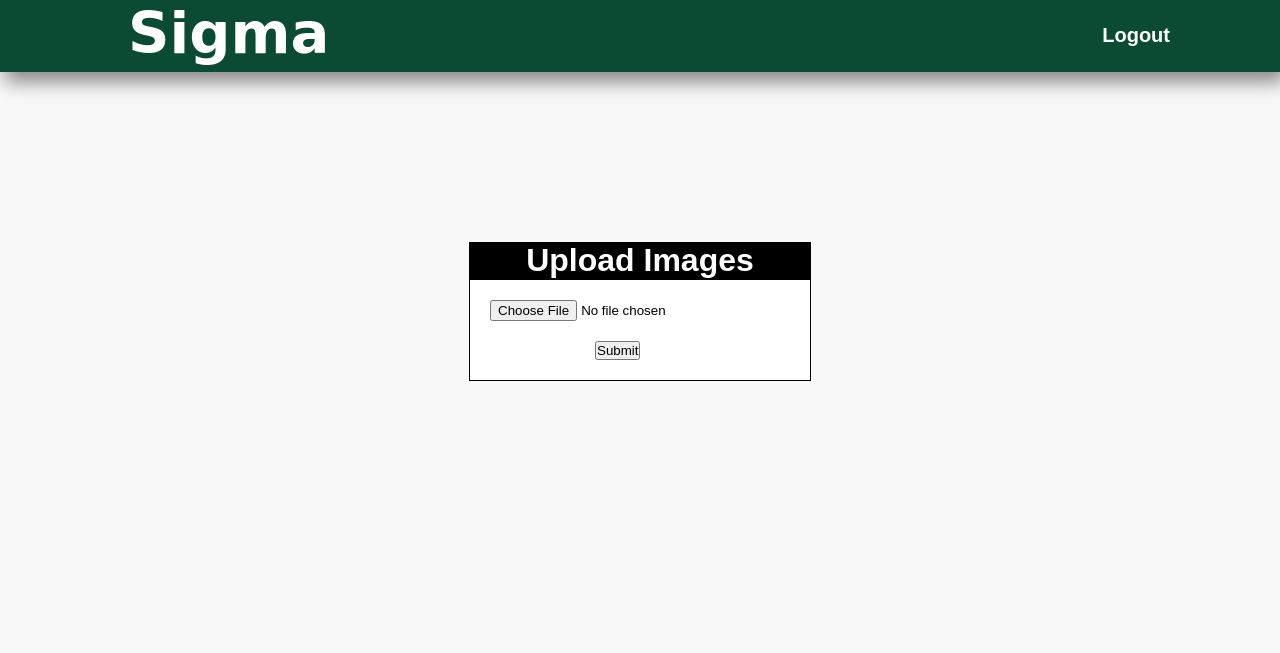
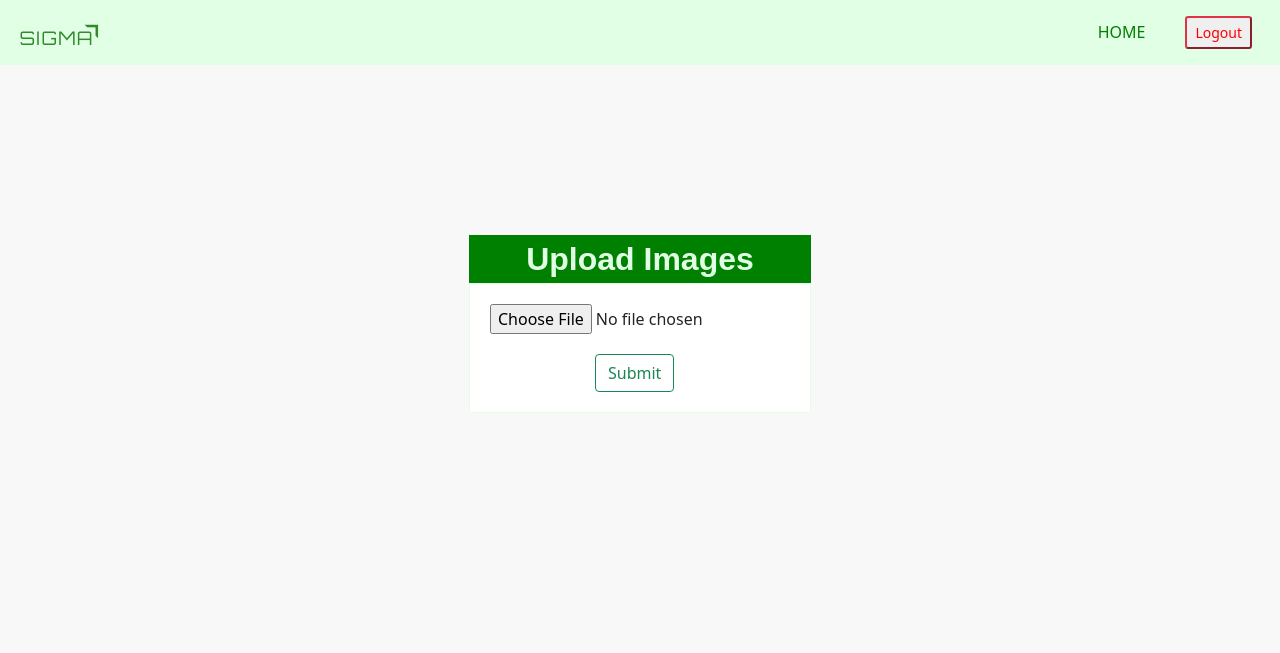
Before and after one commit to akshat00/sigma, a Django app: page /upload/ in a window 1280 px wide. Shown: the top 653 px of the page. After the commit the page ends 413 px from the top, so only its background shows below. Run offline with Django 3.2, Linux system fonts and the light colour scheme; some libraries are stand-ins or nearby versions; some web fonts are replaced.

Commit message:
Front end changed, drop down added, image size fixed

```diff
--- /dev/null
+++ b/sigma/static/imgstyle.css
@@ -0,0 +1,5 @@
+.cover{
+    object-fit: cover;
+    width: 10%;
+    height: 100px;
+  }
--- a/sigma/static/style.css
+++ b/sigma/static/style.css
@@ -92,13 +92,13 @@ body {
 }
 
 #floating-island {
-  background-color: black;
+  background-color: GREEN;
   margin: 150 auto;
   width: min-content;
 }
 
 #floating-island-title {
-  color: white;
+  color: e0ffe5;
   font-family: Arial, Helvetica, sans-serif;
   font-size: 2em;
   font-weight: bold;
@@ -107,7 +107,7 @@ body {
 
 #floating-island-body {
   background-color: white;
-  border: 1px solid black;
+  border: 1px solid #e0ffe5;
   padding: 20px;
 }
 
--- a/sigma/templates/base.html
+++ b/sigma/templates/base.html
@@ -11,6 +11,9 @@
         {% endblock %}
     </title>
 
+    <link href="https://cdn.jsdelivr.net/npm/bootstrap@5.0.0-beta2/dist/css/bootstrap.min.css" rel="stylesheet"
+    integrity="sha384-BmbxuPwQa2lc/FVzBcNJ7UAyJxM6wuqIj61tLrc4wSX0szH/Ev+nYRRuWlolflfl" crossorigin="anonymous">
+
     {% block css %}
     {% endblock %}
 </head>
@@ -21,6 +24,9 @@
 
     {% block body %}
     {% endblock %}
+    <script src="https://code.jquery.com/jquery-3.2.1.slim.min.js" integrity="sha384-KJ3o2DKtIkvYIK3UENzmM7KCkRr/rE9/Qpg6aAZGJwFDMVNA/GpGFF93hXpG5KkN" crossorigin="anonymous"></script>
+    <script src="https://cdnjs.cloudflare.com/ajax/libs/popper.js/1.12.9/umd/popper.min.js" integrity="sha384-ApNbgh9B+Y1QKtv3Rn7W3mgPxhU9K/ScQsAP7hUibX39j7fakFPskvXusvfa0b4Q" crossorigin="anonymous"></script>
+    <script src="https://maxcdn.bootstrapcdn.com/bootstrap/4.0.0/js/bootstrap.min.js" integrity="sha384-JZR6Spejh4U02d8jOt6vLEHfe/JQGiRRSQQxSfFWpi1MquVdAyjUar5+76PVCmYl" crossorigin="anonymous"></script>
 </body>
 
 </html>
--- a/sigma/templates/login/login.html
+++ b/sigma/templates/login/login.html
@@ -7,6 +7,7 @@ Login
 {% block css %}
 {% load static %}
 <link rel="stylesheet" href="{% static 'login/style.css' %}">
+
 {% endblock %}
 
 {% block navbar %}
@@ -38,7 +39,7 @@ Login
                     <label for="password">Password:</label>
                     <input type="password" name="password" required>
 
-                    <button type="submit" id="submit-btn">Submit</button>
+                    <button class="btn btn-outline-success" type="submit" id="submit-btn">Submit</button>
                 </form>
             </div>
         </div>
--- a/sigma/templates/login/register.html
+++ b/sigma/templates/login/register.html
@@ -62,7 +62,7 @@ Register
                     <label for="password2">Retype Password:</label>
                     <input type="password" name="password2" required>
 
-                    <button type="submit" id="submit-btn">Submit</button>
+                    <button class="btn btn-outline-success" type="submit" id="submit-btn">Submit</button>
                 </form>
             </div>
         </div>
--- a/sigma/templates/upload_image.html
+++ b/sigma/templates/upload_image.html
@@ -5,12 +5,26 @@ Upload Image
 {% endblock %}
 
 {% block css %}
+<link href="https://cdn.jsdelivr.net/npm/bootstrap@5.0.0-beta2/dist/css/bootstrap.min.css" rel="stylesheet"
+  integrity="sha384-BmbxuPwQa2lc/FVzBcNJ7UAyJxM6wuqIj61tLrc4wSX0szH/Ev+nYRRuWlolflfl" crossorigin="anonymous">
 {% load static %}
 <link rel="stylesheet" href="{% static 'style.css' %}">
 {% endblock %}
 
 {% block navbar %}
-{% include 'navbar.html' %}
+<nav class="navbar navbar-expand-lg navbar-light" style="background-color: #e0ffe5;">
+  <div class="container-fluid">
+    <a class="navbar-brand" href="/"> <img src="/../media/logo/logo.png" ></a>
+      <ul class="navbar-nav justify-content-end mb-2 mb-lg-0">
+        <li class="nav-item">
+          <a class="nav-link active mx-3 my-1" aria-current="page" href="/" style="text-decoration: none; color: green">HOME</a>
+        </li>
+       <li class="nav-item">
+        <button class="btn-sm btn-outline-danger mx-3 my-2" href="../../logout/" style="text-decoration: none; color: red">Logout</a></button>
+        </li>
+        </ul>
+    </div>
+</nav>
 {% endblock %}
 
 {% block body %}
@@ -34,7 +48,7 @@ Upload Image
                     {% csrf_token %}
                     <input type="text" name="username" id="username" value={{username}} style="display: none;">
                     {{form.image}}
-                    <button type="submit" id="submit-btn">Submit</button>
+                    <button class="btn btn-outline-success" type="submit" id="submit-btn">Submit</button>
                 </form>
             </div>
         </div>
```
Also changed, not shown: sigma/static/login/style.css (+6 -6 lines), sigma/templates/home.html (+39 -27 lines), sigma/templates/login/navbar.html (+28 -2 lines), sigma/media/images/10.bmp (deleted), sigma/media/images/Screenshot_1700.png (added), sigma/media/images/cars.bmp (deleted), sigma/media/logo/logo.png (added), 6 other files.
